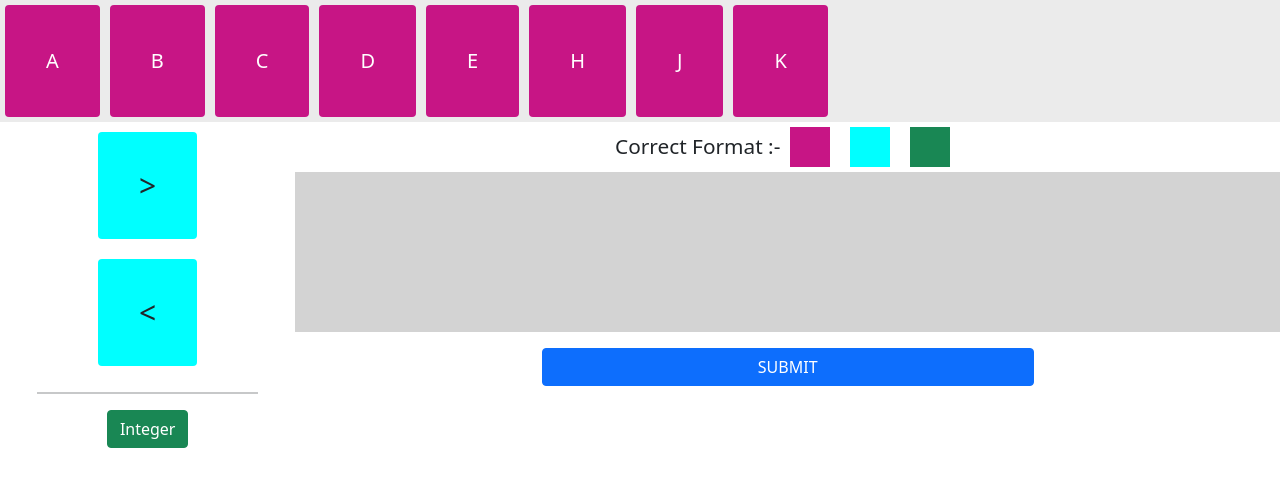
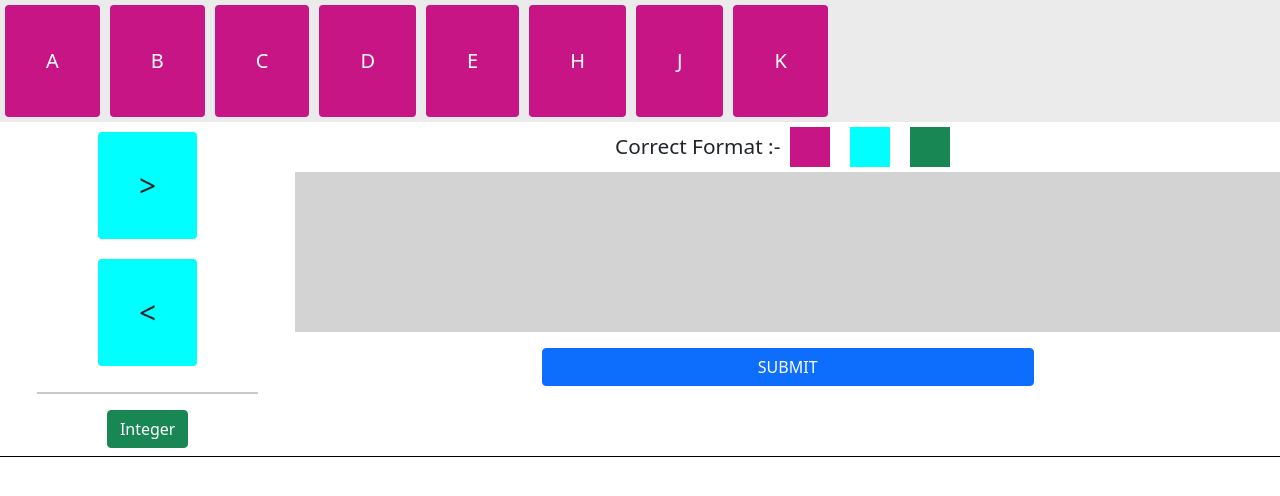
Before and after one commit to KUSUM24/Drag-And-Drop, a React (Create React App) app: page / in a window 1280 px wide. Shown: the top 496 px of the page. Built offline with nearby package versions, Linux system fonts and the light colour scheme.

Commit message:
result section divided

```diff
--- a/src/App.js
+++ b/src/App.js
@@ -229,6 +229,7 @@ export const App = () => {
                   integerModal={integerModal}
                   submitInteger={handleSubmitInteger}
                 />
+
                 <div className="d-flex justify-content-center">
                   <div
                     className="btn btn-primary w-50 mt-3"
@@ -240,6 +241,7 @@ export const App = () => {
                 <div>{queryStatus ? <></> : <></>}</div>
               </div>
             </div>
+            <hr className="result-hr my-2" />
             <div className="drop-panel d-flex justify-content-center">
               <Results results={results} variable={variable} />
             </div>
```
